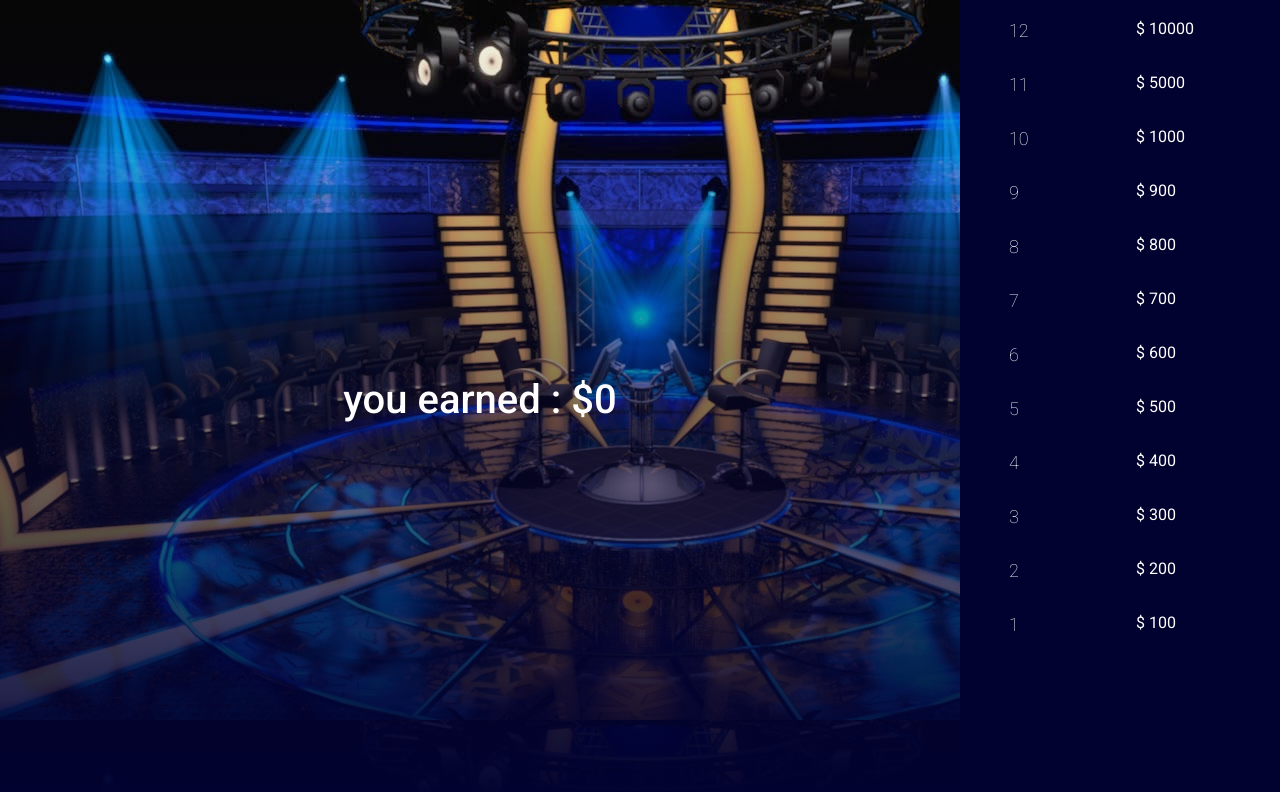
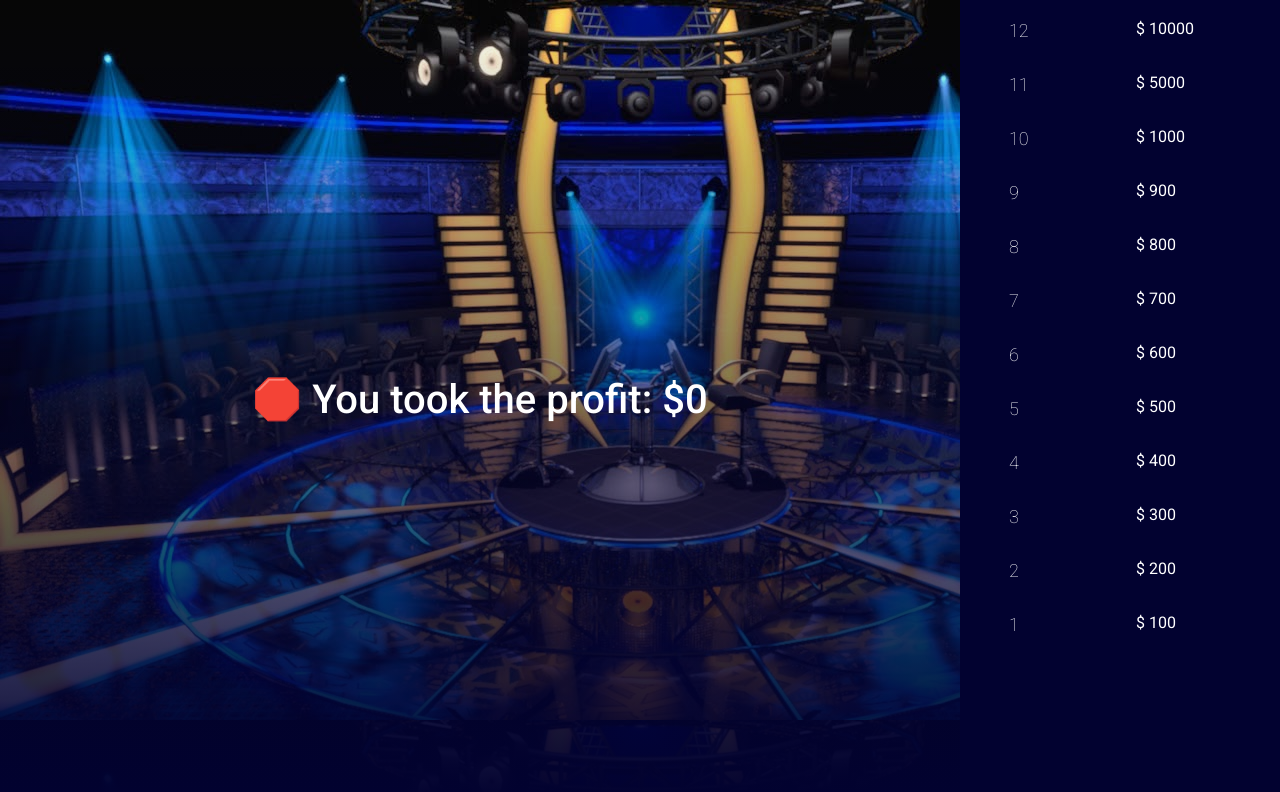
Before and after one commit to XDENTERTAINMENT/my-react-quiz-application, a React (Vite) app: page / in a window 1280 px wide. Both pictures are taken after a click on the button "Take Profit". Shown: the top 792 px of the page. Built offline with nearby package versions, Linux system fonts and the light colour scheme.

Commit message:
my-react-quiz-application

```diff
--- a/src/App.jsx
+++ b/src/App.jsx
@@ -15,7 +15,7 @@ import { useEffect } from "react";
 function App(){
 
     const [item, setItem] = useState(moneyList);
-
+    const [gameStatus , setGameStatus] = useState("playing")
     const [questionNubmer, setQuestionNumber]= useState(0);
     const [timer,setTimer] =useState(30)
     const [earned, setEarned] = useState("$0")
@@ -25,12 +25,14 @@ function App(){
        const quit=()=>
         {
           setStopTime(true)
+          setGameStatus("quit")
         }
 
         useEffect(()=>
           {
              if(timer===0){
               setStopTime(true);
+               setGameStatus("timeout");
               return;
              }
 
@@ -61,15 +63,39 @@ function App(){
               }, [item, questionNubmer]);
 
 
+              useEffect(() => {
+                if (questionNubmer === 12) {
+                  setStopTime(true);
+                  setGameStatus("won")
+         const found = item.find(m => m.id === questionNubmer);
+           if (found) {
+              setEarned(found.amount);
+              }
+            }
+              }, [item, questionNubmer]);
+
+
+
+
+
 
 
     return(
         <div  className="app">
 
               <div className="Main">
-                {stopTime?  <h1 className="display"> you earned : {earned} </h1> :
-                ( <>
-                <div  className="top">
+                {stopTime?
+
+                   (
+                   <>
+
+                      {gameStatus === "won"  && ( <h1 className="display">💰🎉 Congratulations! You earned {earned}</h1>)}
+                      {gameStatus === "timeout" && ( <h1 className="display">⏱ Time is up! You earned {earned}</h1>)}
+                      {gameStatus === "quit" && ( <h1 className="display">🛑 You took the profit: {earned}</h1> )}
+                    </>
+                     ):(
+                      <>
+                      <div  className="top">
                   <p className="timer">{timer}</p>
                   <button className="takeProfit"  onClick={ quit} > Take Profit</button>
                 </div>
@@ -88,7 +114,9 @@ function App(){
                   ) }
               </div>
 
-               <div  className="pyramid">
+
+
+              <div  className="pyramid">
                 <ul className="moneylist"   >
                  {item.map(m=>
                    <li className={questionNubmer === m.id ? "moneyListItems active" : "moneyListItems"}>
@@ -97,7 +125,7 @@ function App(){
                    </li>)}
                 </ul>
 
-                 </div>
+              </div>
 
         </div>
 
```
